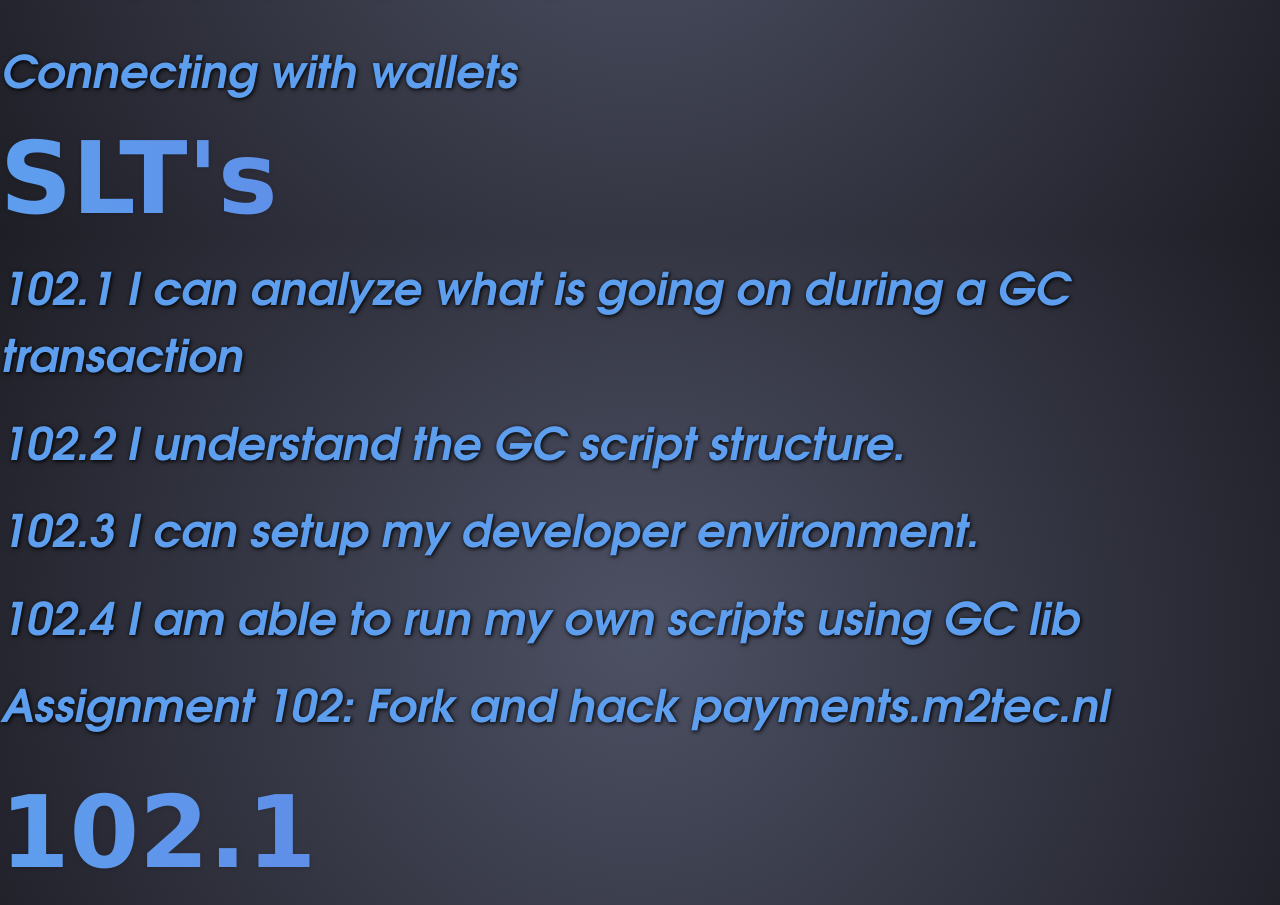
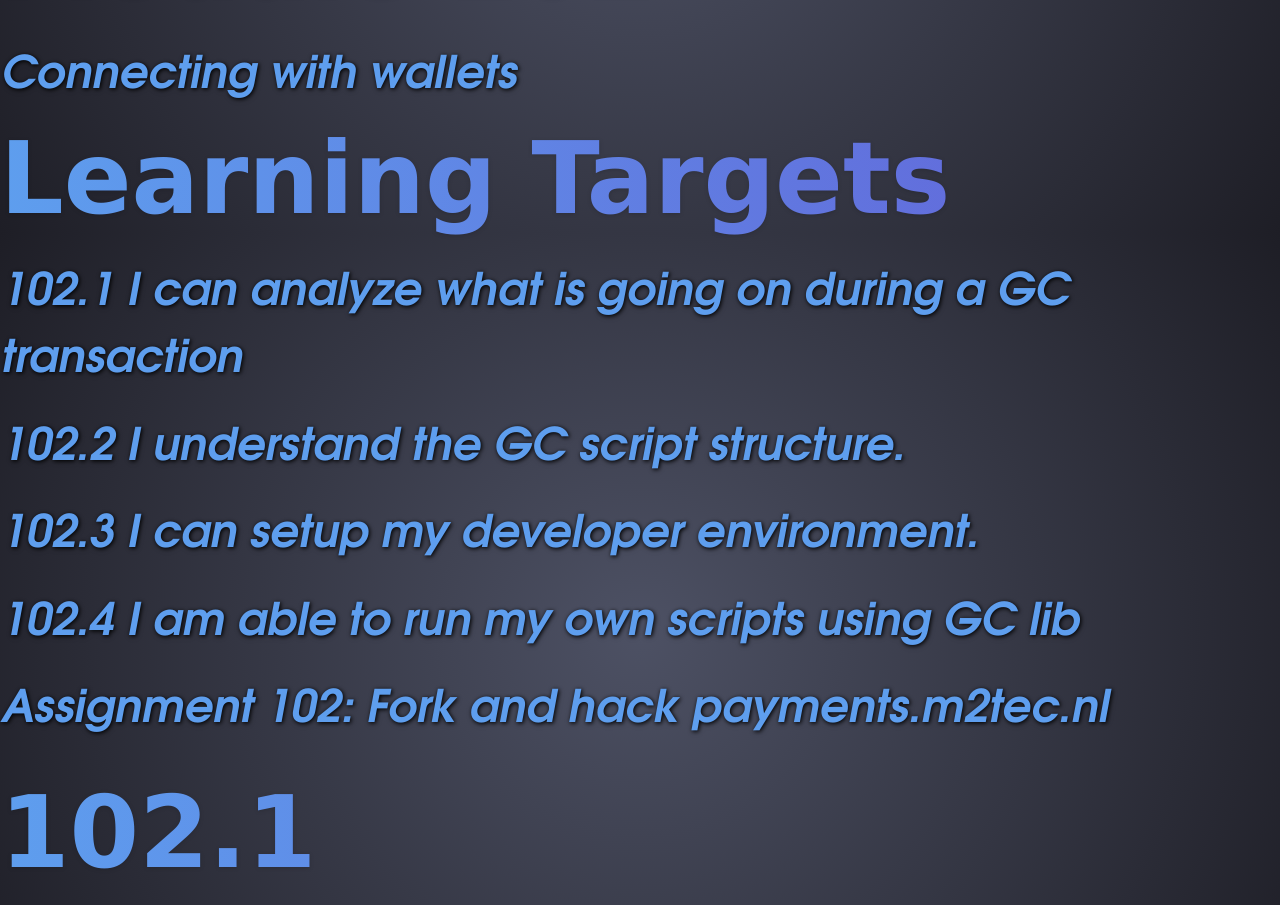
Before and after one commit to M2tec/gc-f12-animotion, a SvelteKit app: page / in a window 1280 px wide. Shown: the part 6167-7072 px from the top of the page. Built offline with nearby package versions, Linux system fonts and the light colour scheme.

Commit message:
Workshop update 4

```diff
--- a/src/routes/+page.svelte
+++ b/src/routes/+page.svelte
@@ -88,7 +88,7 @@
 	</Slide>
 
 	<Slide class="h-full place-content-center place-items-center"> <!-- SLT -->
-		<p class="text-4xl font-bold drop-shadow-sm">SLT's</p>
+		<p class="text-4xl font-bold drop-shadow-sm">Learning Targets</p>
 		<p>&zwnj;</p>
 
 
```
